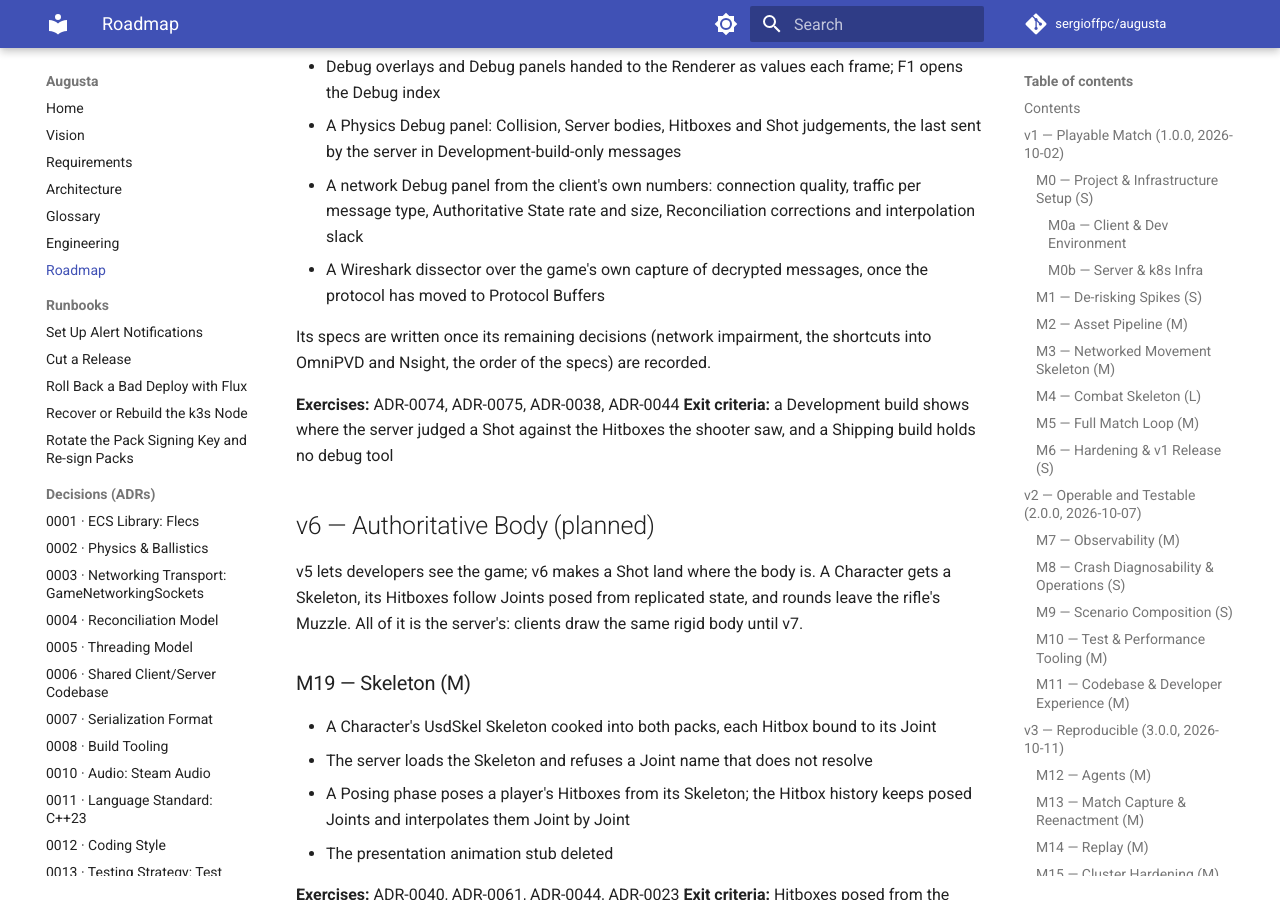
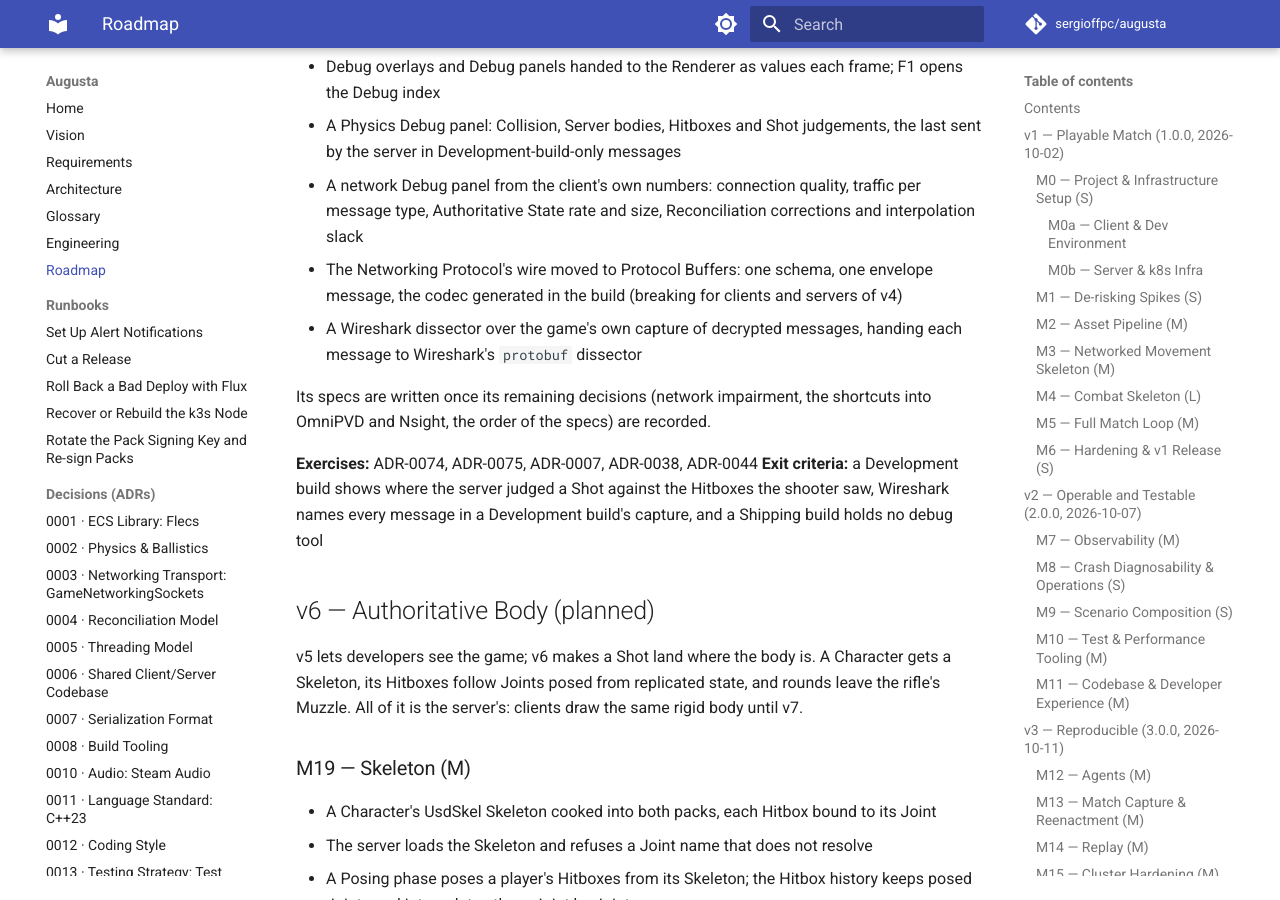
Before and after one commit to sergioffpc/augusta, an MkDocs documentation site: the page built from docs/ROADMAP.md, in a window 1280 px wide and 900 px high, scrolled down 9328 px. Built offline with MkDocs 1.6.1 and Material for MkDocs 9.7.7, drawn with Linux system fonts in a browser that asks for light colours; comment, search, counter and statistics services are not loaded.

Commit message:
docs: plan the Protocol Buffers move in v5
The wire's move to Protocol Buffers (#919) is now in v5: the Wireshark
dissector needs its schema, and the move is breaking, which makes the
release a major. M18 lists it as its own item and its exit criteria name
the dissector.

Co-Authored-By: Claude Opus 5.5 <noreply@anthropic.com>

```diff
--- a/docs/ROADMAP.md
+++ b/docs/ROADMAP.md
@@ -375,15 +375,19 @@ what they show, and ship with the releases that bring it.
 - A network Debug panel from the client's own numbers: connection quality,
   traffic per message type, Authoritative State rate and size, Reconciliation
   corrections and interpolation slack
-- A Wireshark dissector over the game's own capture of decrypted messages, once
-  the protocol has moved to Protocol Buffers
+- The Networking Protocol's wire moved to Protocol Buffers: one schema, one
+  envelope message, the codec generated in the build (breaking for clients and
+  servers of v4)
+- A Wireshark dissector over the game's own capture of decrypted messages,
+  handing each message to Wireshark's `protobuf` dissector
 
 Its specs are written once its remaining decisions (network impairment, the
 shortcuts into OmniPVD and Nsight, the order of the specs) are recorded.
 
-**Exercises:** ADR-0074, ADR-0075, ADR-0038, ADR-0044 **Exit criteria:** a
-Development build shows where the server judged a Shot against the Hitboxes the
-shooter saw, and a Shipping build holds no debug tool
+**Exercises:** ADR-0074, ADR-0075, ADR-0007, ADR-0038, ADR-0044 **Exit
+criteria:** a Development build shows where the server judged a Shot against the
+Hitboxes the shooter saw, Wireshark names every message in a Development build's
+capture, and a Shipping build holds no debug tool
 
 ## v6 — Authoritative Body (planned)
 
```
